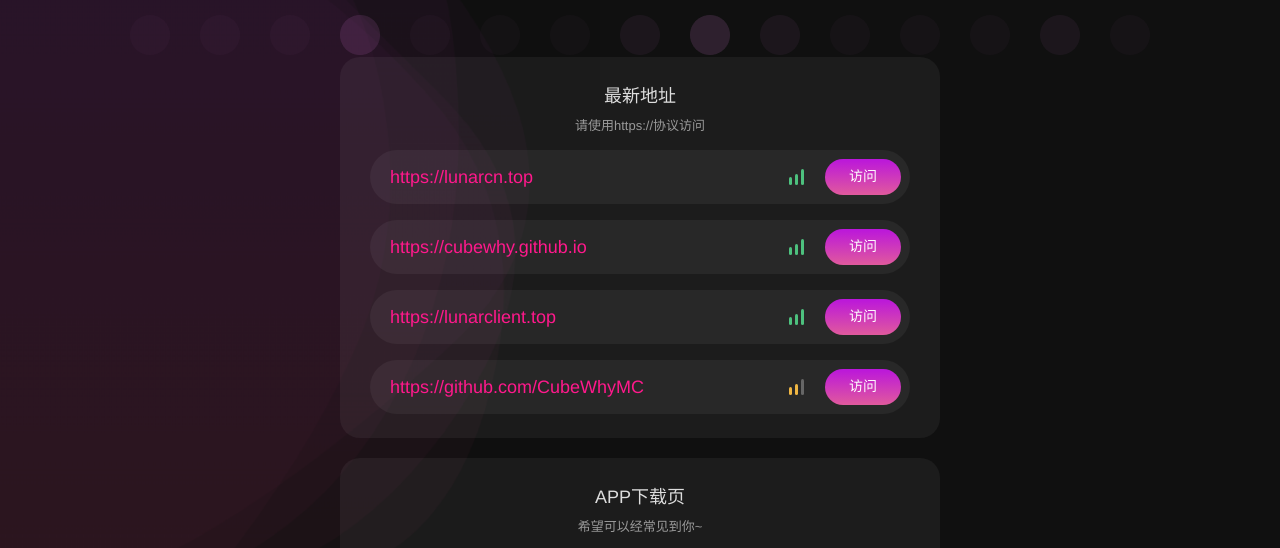
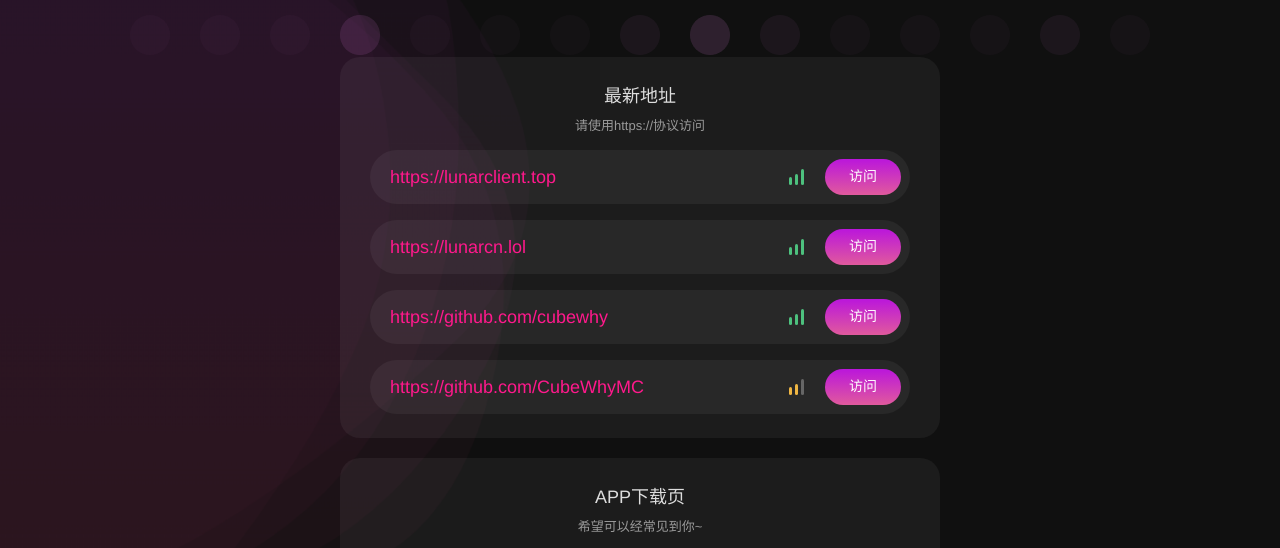
Before and after one commit to CubeWhyMC/CubeWhyMC.github.io, a plain HTML site: page index.html in a window 1280 px wide. Shown: the part 195-743 px from the top of the page. Drawn offline with Linux system fonts and the light colour scheme.

Commit message:
remove lunarcn.top

```diff
--- a/index.html
+++ b/index.html
@@ -7,7 +7,7 @@
     <meta name="viewport" content="width=device-width, initial-scale=1.0">
     <link rel="stylesheet" href="css/style.css">
     <link rel="stylesheet" type="text/css" href="css/styleguide.css" />
-    <title>月球与他的类加载器 | 地址发布页</title>
+    <title>地址发布页 | lunarclient.top</title>
 	<meta name="og:title" content="地址发布页" id="__meta-og:title">
 	<meta name="description" content="收藏本页，避免迷路！" id="__meta-description">
 	<meta name="og:description" content="收藏本页，避免迷路！" id="__meta-og:description">
@@ -15,12 +15,12 @@
 </head>
 
 <script>
-	var lk1 = "https://lunarcn.top";
- 	var lk2 = "https://cubewhy.github.io";
- 	var lk3 = "https://lunarclient.top";
+	var lk1 = "https://lunarclient.top";
+ 	var lk2 = "https://lunarcn.lol";
+ 	var lk3 = "https://github.com/cubewhy";
  	var lk4 = "https://github.com/CubeWhyMC";
-	var lk5 = "https://lunarcn.top";
-	var lk6 = "https://lunarcn.top";
+	var lk5 = "https://lunarclient.top";
+	var lk6 = "https://lunarclient.top";
 	var lk7 = "help@lunarclient.top";
 </script>
 
@@ -38,7 +38,7 @@
             <p class="des">请使用https://协议访问</p>
             <div class="v-item">
                 <span class="link" href="">
-                    https://lunarcn.top
+                    https://lunarclient.top
                 </span>
                 <div class="right">
                     <div class="group-1">
@@ -53,7 +53,7 @@
             </div>
             <div class="v-item">
                 <span class="link" href="">
-                    https://cubewhy.github.io
+                    https://lunarcn.lol
                 </span>
                 <div class="right">
                     <div class="group-1">
@@ -68,7 +68,7 @@
             </div>
             <div class="v-item">
                 <span class="link" href="">
-                    https://lunarclient.top
+			https://github.com/cubewhy
                 </span>
                 <div class="right">
                     <div class="group-1">
```
